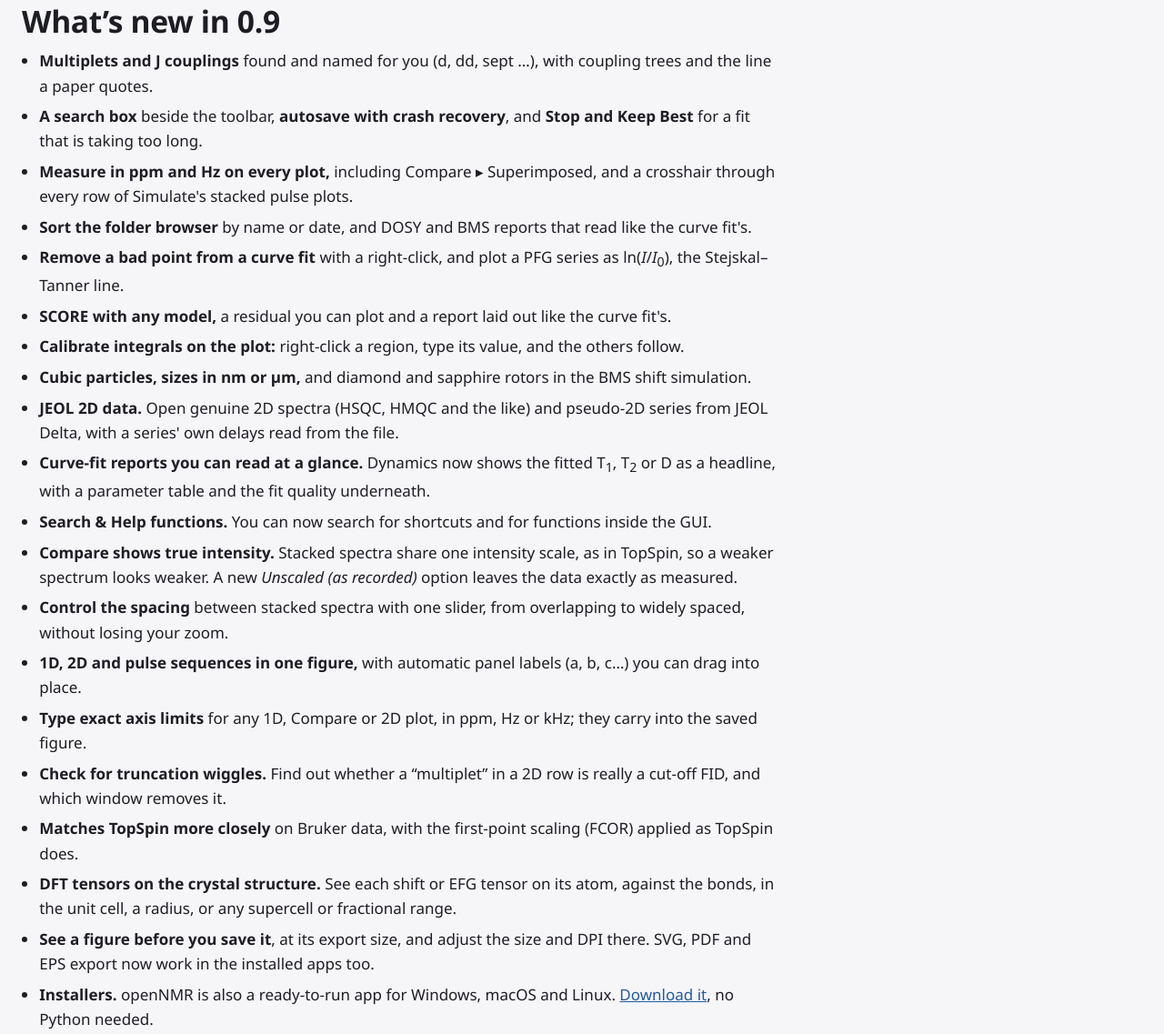
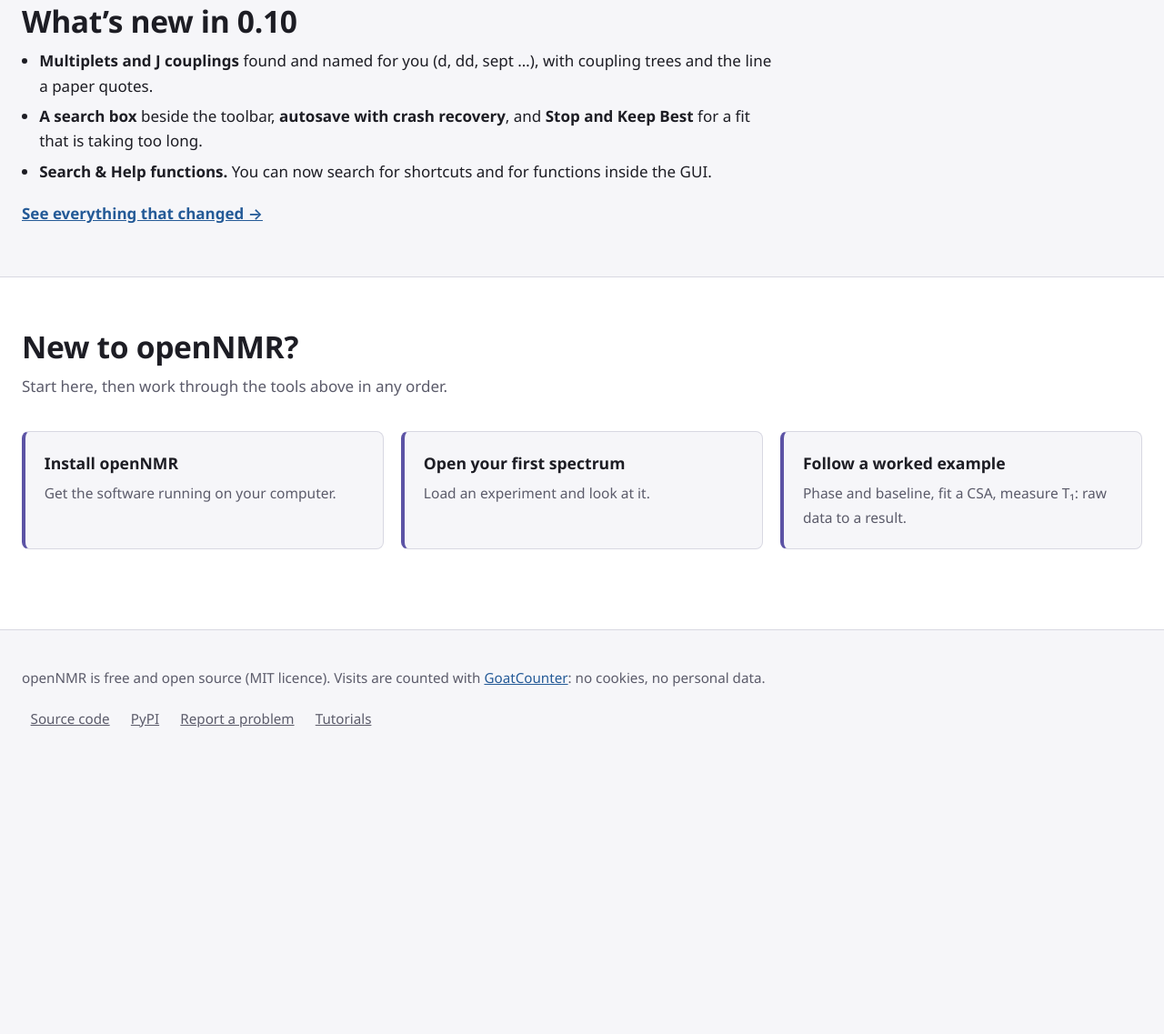
Before and after one commit to openNMR/opennmr.github.io, a plain HTML site: page index.html in a window 1280 px wide. Shown: the part 1708-2845 px from the top of the page at 91% size. After the commit the page ends 2563 px from the top, so only its background shows below. Drawn offline with Linux system fonts and the light colour scheme.

Commit message:
Website for 0.10.0

```diff
--- a/index.html
+++ b/index.html
@@ -80,35 +80,18 @@
       <h2>Reads your data as it comes off the spectrometer</h2>
       <p class="sub">openNMR reads raw acquisition data, not a vendor's own processed output, so every spectrum is treated the same way whichever instrument it came from.</p>
       <ul class="chips">
-        <li>Bruker TopSpin</li><li>X-Pulse</li><li>Varian / Agilent</li><li>JEOL Delta <small>(1D and 2D)</small></li><li>Magritek Spinsolve</li><li>SIMPSON <small>(simulations)</small></li>
+        <li>Bruker TopSpin</li><li>X-Pulse</li><li>Varian / Agilent</li><li>JEOL Delta</li><li>Magritek Spinsolve</li><li>SIMPSON</li>
       </ul>
     </div>
   </section>
 
   <section id="new" class="new">
     <div class="wrap">
-      <h2>What’s new in 0.9</h2>
+      <h2>What’s new in 0.10</h2>
       <ul class="news">
         <li><strong>Multiplets and J couplings</strong> found and named for you (d, dd, sept …), with coupling trees and the line a paper quotes.</li>
         <li><strong>A search box</strong> beside the toolbar, <strong>autosave with crash recovery</strong>, and <strong>Stop and Keep Best</strong> for a fit that is taking too long.</li>
-        <li><strong>Measure in ppm and Hz on every plot,</strong> including Compare ▸ Superimposed, and a crosshair through every row of Simulate's stacked pulse plots.</li>
-        <li><strong>Sort the folder browser</strong> by name or date, and DOSY and BMS reports that read like the curve fit's.</li>
-        <li><strong>Remove a bad point from a curve fit</strong> with a right-click, and plot a PFG series as ln(<em>I</em>/<em>I</em><sub>0</sub>), the Stejskal–Tanner line.</li>
-        <li><strong>SCORE with any model,</strong> a residual you can plot and a report laid out like the curve fit's.</li>
-        <li><strong>Calibrate integrals on the plot:</strong> right-click a region, type its value, and the others follow.</li>
-        <li><strong>Cubic particles, sizes in nm or µm,</strong> and diamond and sapphire rotors in the BMS shift simulation.</li>
-        <li><strong>JEOL 2D data.</strong> Open genuine 2D spectra (HSQC, HMQC and the like) and pseudo-2D series from JEOL Delta, with a series' own delays read from the file.</li>
-        <li><strong>Curve-fit reports you can read at a glance.</strong> Dynamics now shows the fitted T<sub>1</sub>, T<sub>2</sub> or D as a headline, with a parameter table and the fit quality underneath.</li>
         <li><strong>Search & Help functions.</strong> You can now search for shortcuts and for functions inside the GUI.
-        <li><strong>Compare shows true intensity.</strong> Stacked spectra share one intensity scale, as in TopSpin, so a weaker spectrum looks weaker. A new <em>Unscaled (as recorded)</em> option leaves the data exactly as measured.</li>
-        <li><strong>Control the spacing</strong> between stacked spectra with one slider, from overlapping to widely spaced, without losing your zoom.</li>
-        <li><strong>1D, 2D and pulse sequences in one figure,</strong> with automatic panel labels (a, b, c…) you can drag into place.</li>
-        <li><strong>Type exact axis limits</strong> for any 1D, Compare or 2D plot, in ppm, Hz or kHz; they carry into the saved figure.</li>
-        <li><strong>Check for truncation wiggles.</strong> Find out whether a “multiplet” in a 2D row is really a cut-off FID, and which window removes it.</li>
-        <li><strong>Matches TopSpin more closely</strong> on Bruker data, with the first-point scaling (FCOR) applied as TopSpin does.</li>
-        <li><strong>DFT tensors on the crystal structure.</strong> See each shift or EFG tensor on its atom, against the bonds, in the unit cell, a radius, or any supercell or fractional range.</li>
-        <li><strong>See a figure before you save it</strong>, at its export size, and adjust the size and DPI there. SVG, PDF and EPS export now work in the installed apps too.</li>
-        <li><strong>Installers.</strong> openNMR is also a ready-to-run app for Windows, macOS and Linux. <a href="download.html">Download it</a>, no Python needed.</li>
       </ul>
       <p class="more"><a href="tutorials/whats-new.html">See everything that changed →</a></p>
     </div>
```
